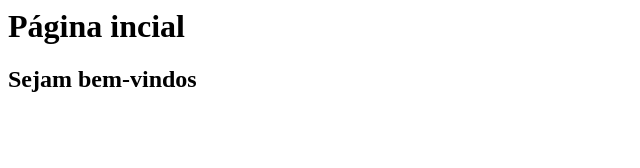
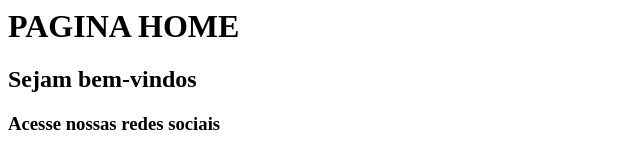
Before and after one commit to fernandopa12/turmadev, a plain HTML site: page index.html in a window 1280 px wide. Shown: the whole page, without its empty margins (0-640 px from the left). Drawn offline with Linux system fonts and the light colour scheme.

Commit message:
Alteração na pag index

```diff
--- a/index.html
+++ b/index.html
@@ -1,11 +1,13 @@
 <html>
   <head>
-    <title>Página inicial</title>
+    <title>INICIO</title>
   </head>
 
   <body>
-    <h1>Página incial</h1>
+    <h1>PAGINA HOME</h1>
 
     <h2> Sejam bem-vindos </h2>
+
+    <h3> Acesse nossas redes sociais</h3>
   </body>
 </html>
```
